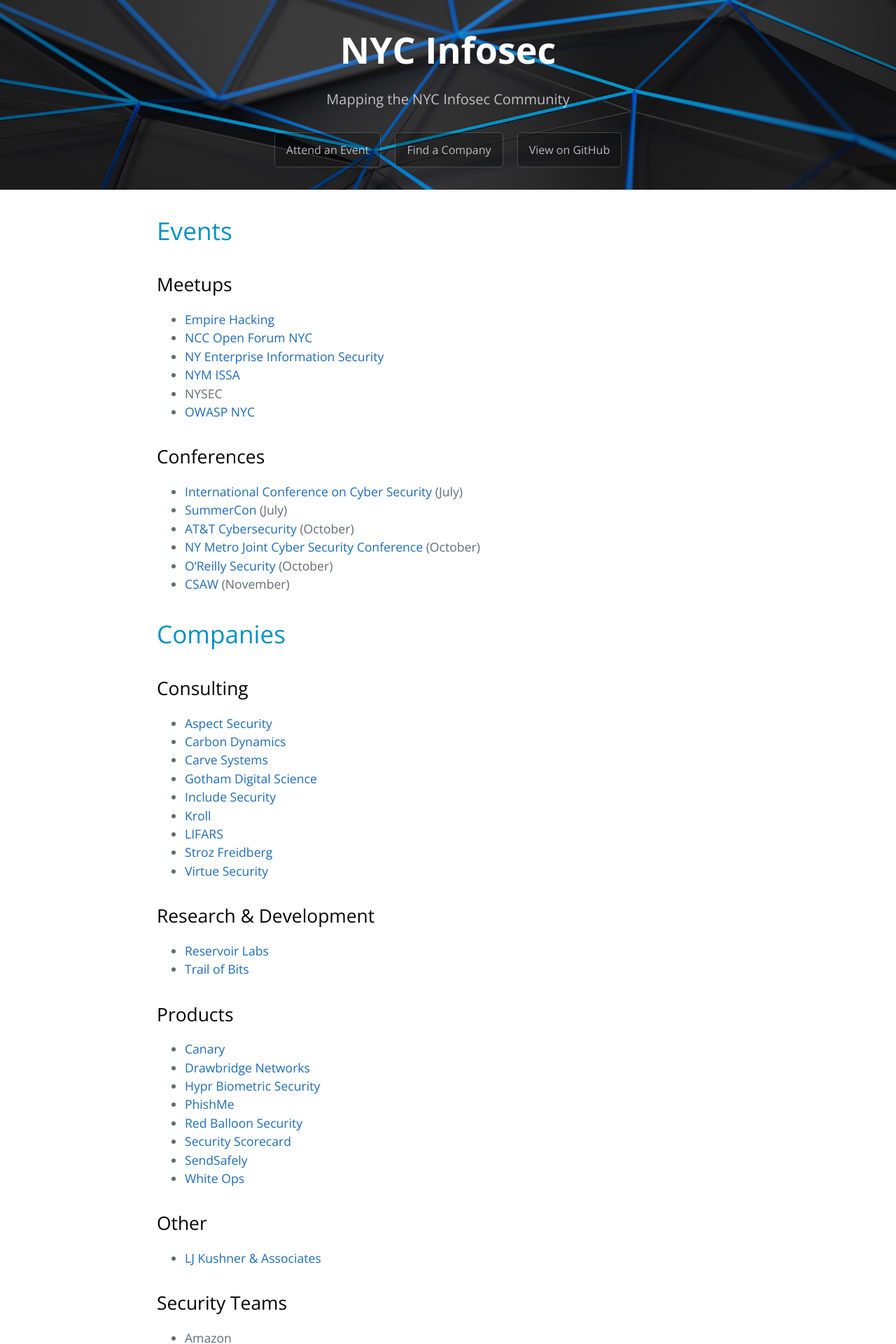
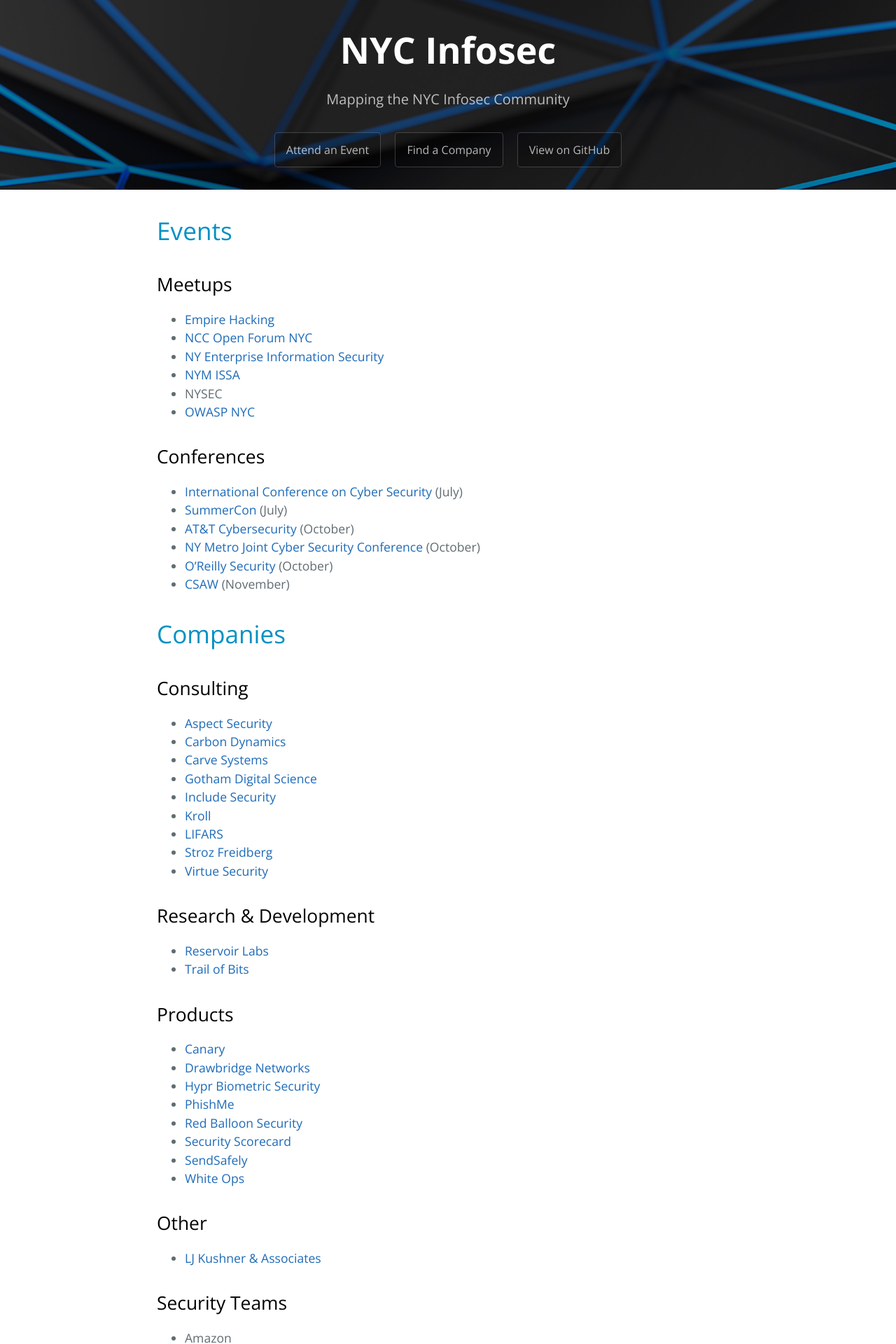
Before and after one commit to trailofbits/nyc-infosec, a Jekyll site: the page built from README.md, in a window 1280 px wide. Shown: the top 1920 px of the page at 70% size. Built offline with Jekyll 4.4.1, drawn with Linux system fonts in a browser that asks for light colours.

Commit message:
optimize images

```diff
--- a/stylesheets/stylesheet.css
+++ b/stylesheets/stylesheet.css
@@ -55,7 +55,7 @@
 .page-header {
   color: #fff;
   text-align: center;
-  background: url(/images/header-01.jpg) no-repeat;
+  background: url(/images/header-03b.jpg) no-repeat;
   background-size: cover;
   padding: 2rem 1rem; }
 
```
Also changed, not shown: images/header-01.jpg, images/header-02.jpg, images/header-03.jpg (deleted), images/header-03a.jpg (added), images/header-03b.jpg (added), images/header-03c.jpg (added), images/header-04.jpg (deleted), images/header-05.jpg (deleted), images/header-06.jpg (deleted), images/header-07.jpg, images/header-08.jpg, images/header-09.jpg.
